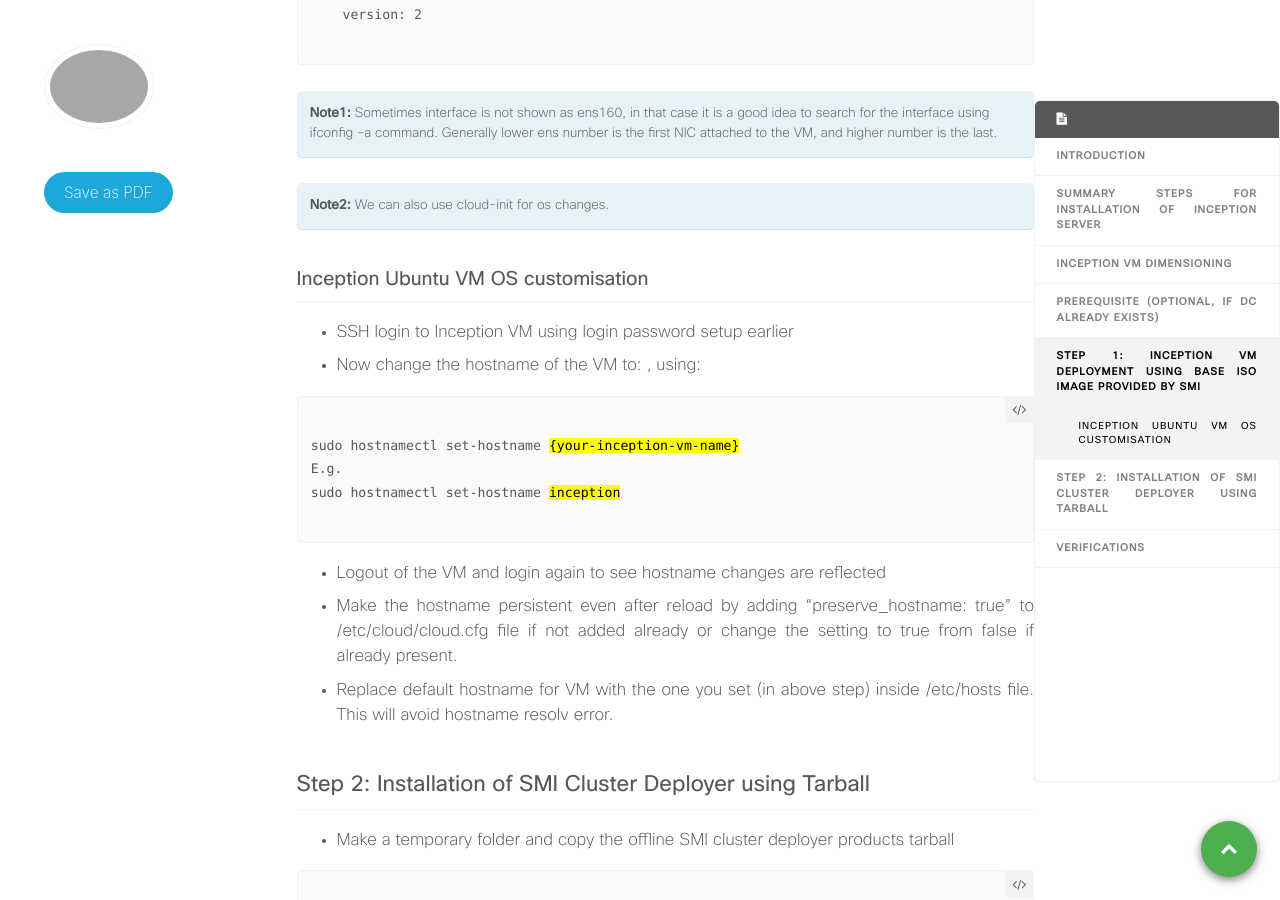
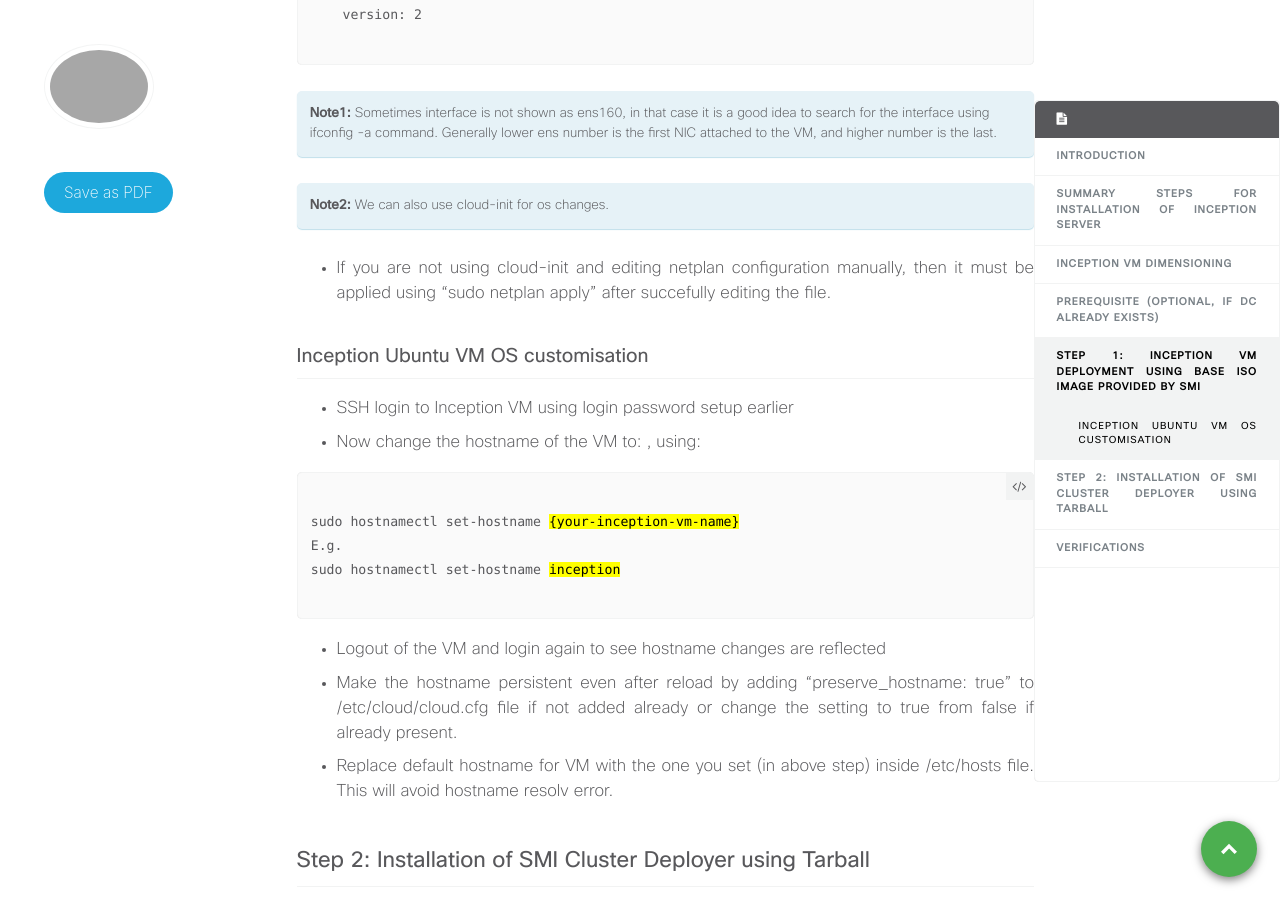
Before and after one commit to xrdocs/cnbng, a Jekyll site: the page built from _tutorials/inception-server-deployment-guide.md, in a window 1280 px wide and 900 px high, scrolled down 3657 px. Built offline with Jekyll 4.4.1, drawn with Linux system fonts in a browser that asks for light colours; comment, search, counter and statistics services are not loaded; some of the changed text lies outside the part shown.

Commit message:
Update inception-server-deployment-guide.md

````diff
--- a/_tutorials/inception-server-deployment-guide.md
+++ b/_tutorials/inception-server-deployment-guide.md
@@ -109,6 +109,8 @@ network:
 
 **Note2:** We can also use cloud-init for os changes.
 {: .notice--info}
+
+- If you are not using cloud-init and editing netplan configuration manually, then it must be applied using "sudo netplan apply" after succefully editing the file.
 
 ### Inception Ubuntu VM OS customisation
 - SSH login to Inception VM using login password setup earlier
@@ -303,3 +305,6 @@ admin@localhost's password:
 </capabilities>
 <session-id>278399</session-id></hello>]]>]]>
 ```
+
+**Note2:** You can exit from netconf prompt using ctrl+C
+{: .notice--info}
````
